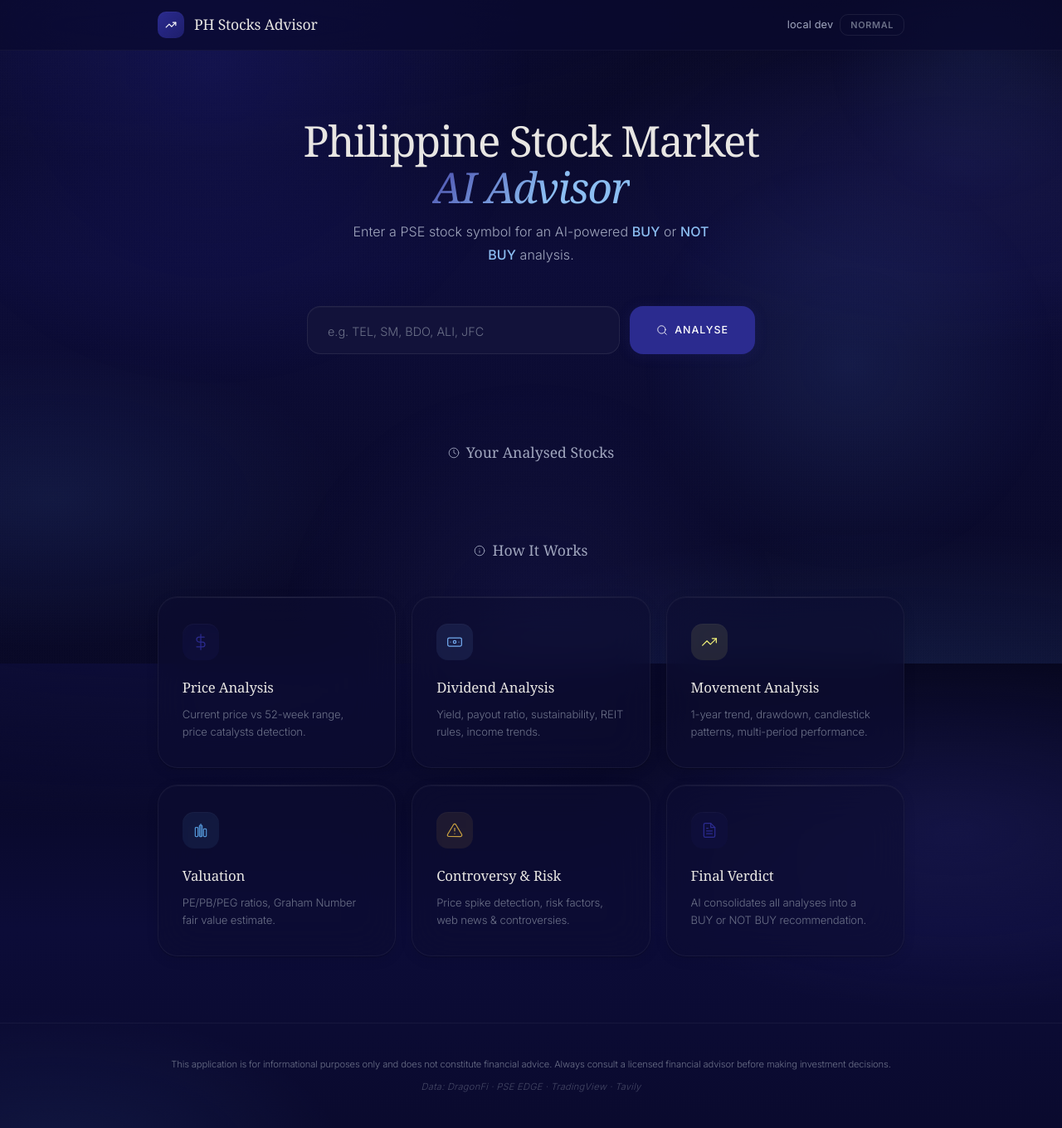
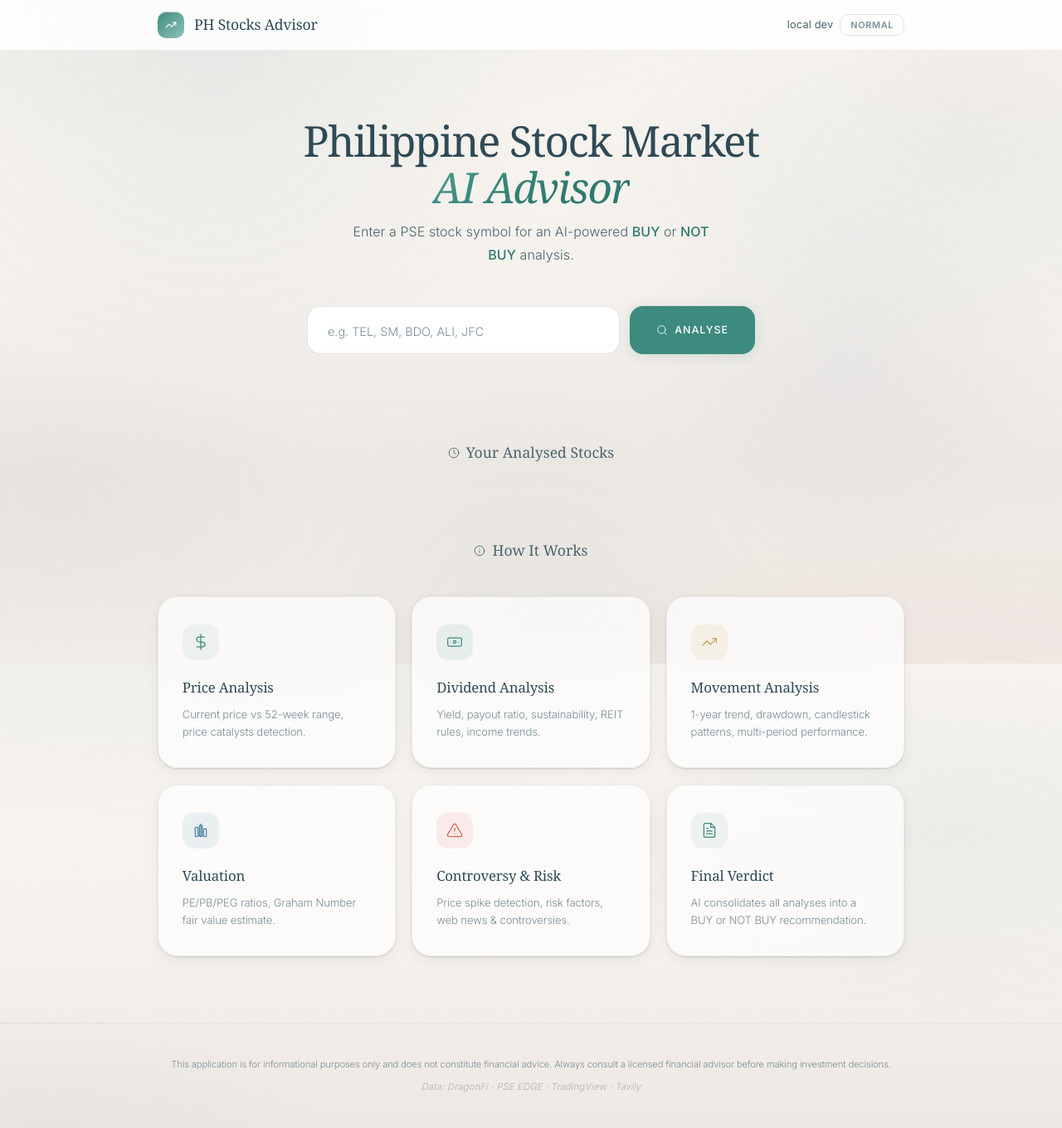
Before and after one commit to phdwight/agentic-ph-stocks-advisor, a Flask app: page / in a window 1280 px wide. Shown: the whole page at 83% size. Run offline with Flask 3, Linux system fonts and the light colour scheme; data that the repository does not hold is empty; some web fonts are replaced.

Commit message:
Update theme color and icon styles across templates for improved aesthetics
- Changed theme color in base.html from #0a0a2e to #F5F1ED.
- Updated SVG stroke colors for various feature icons in index.html to enhance visual consistency.
- Adjusted section icons in report.html to match the new color scheme, ensuring a cohesive design throughout the application.

```diff
--- a/ph_stocks_advisor/export/html.py
+++ b/ph_stocks_advisor/export/html.py
@@ -25,9 +25,9 @@ from ph_stocks_advisor.infra.repository import ReportRecord
 
 _CSS = """\
 @import url('https://fonts.googleapis.com/css2?family=Inter:wght@400;500;600;700;800&display=swap');
-:root{--bg:#080828;--card:rgba(16,14,62,0.80);--text:#f0f1f5;--text-sec:#a0a6be;
-  --text-muted:#6b7088;--accent:#2B2B8F;--emerald:#72AAEE;--crimson:#C8A040;
-  --border:rgba(255,255,255,0.10);--radius:12px}
+:root{--bg:#F5F1ED;--card:rgba(255,255,255,0.70);--text:#2E4A56;--text-sec:#4A6470;
+  --text-muted:#7A8E98;--accent:#3D8A7E;--emerald:#3D8A7E;--crimson:#D85E52;
+  --border:rgba(46,74,86,0.08);--radius:12px}
 *{margin:0;padding:0;box-sizing:border-box}
 body{font-family:'Inter',-apple-system,BlinkMacSystemFont,sans-serif;background:var(--bg);
   color:var(--text);line-height:1.65;letter-spacing:-0.01em;padding:2rem;
--- a/ph_stocks_advisor/web/static/style.css
+++ b/ph_stocks_advisor/web/static/style.css
@@ -7,47 +7,59 @@
 /* Instrument Serif for editorial headers, Inter for body text */
 
 :root {
-  /* -- Deep Navy Palette (30 / 25 / 20 / 25) -- */
-  --bg:             #0a0a2e;
-  --bg-secondary:   #0e0e34;
-  --bg-elevated:    #12123a;
-  --bg-surface:     #161640;
-
-  --card:           rgba(14, 14, 50, 0.55);
-  --card-solid:     #10103a;
-  --card-border:    rgba(255, 255, 255, 0.05);
-  --card-hover:     rgba(255, 255, 255, 0.04);
-  --card-glow:      rgba(255, 255, 255, 0.02);
-
-  --text:           #e8e6e3;
-  --text-secondary: #a0a6be;
-  --text-muted:     #6b7088;
-
-  /* -- Four-Band Accents (Royal Blue · Sky Blue · Pale Yellow) -- */
-  --accent:         #2B2B8F;
-  --accent-light:   #4545A8;
-  --accent-glow:    rgba(43, 43, 143, 0.15);
-  --accent-subtle:  rgba(43, 43, 143, 0.08);
-
-  --emerald:        #72AAEE;
-  --emerald-bg:     rgba(114, 170, 238, 0.10);
-  --emerald-muted:  rgba(114, 170, 238, 0.60);
-  --emerald-text:   #8CBEF2;
-
-  --crimson:        #C8A040;
-  --crimson-bg:     rgba(200, 160, 64, 0.10);
-  --crimson-muted:  rgba(200, 160, 64, 0.60);
-  --crimson-text:   #D8B860;
-
-  --amber:          #F0F078;
-  --amber-bg:       rgba(240, 240, 120, 0.10);
-  --amber-text:     #F0F090;
-
-  --blue:           #5090D0;
-  --blue-bg:        rgba(80, 144, 208, 0.10);
-
-  --border:         rgba(255, 255, 255, 0.05);
-  --border-strong:  rgba(255, 255, 255, 0.08);
+  /* ================================================================
+     COLOR THEME — edit only this block to re-skin the entire app.
+     Palette: Cream · Teal · Slate · Coral
+     ================================================================ */
+
+  /* -- Base backgrounds (lightest → darker surface) -- */
+  --bg:             #F5F1ED;
+  --bg-secondary:   #EDE8E3;
+  --bg-elevated:    #FFFFFF;
+  --bg-surface:     #E8E3DD;
+
+  /* -- Cards & glass panels -- */
+  --card:           rgba(255, 255, 255, 0.70);
+  --card-solid:     #FFFFFF;
+  --card-border:    rgba(46, 74, 86, 0.08);
+  --card-hover:     rgba(46, 74, 86, 0.04);
+  --card-glow:      rgba(46, 74, 86, 0.02);
+
+  /* -- Text -- */
+  --text:           #2E4A56;
+  --text-secondary: #4A6470;
+  --text-muted:     #7A8E98;
+
+  /* -- Accent (Teal) -- */
+  --accent:         #3D8A7E;
+  --accent-light:   #4A9B8E;
+  --accent-glow:    rgba(61, 138, 126, 0.15);
+  --accent-subtle:  rgba(61, 138, 126, 0.08);
+
+  /* -- "Buy" / positive (Teal) -- */
+  --emerald:        #3D8A7E;
+  --emerald-bg:     rgba(61, 138, 126, 0.10);
+  --emerald-muted:  rgba(61, 138, 126, 0.50);
+  --emerald-text:   #2E7A6E;
+
+  /* -- "Not Buy" / negative (Coral) -- */
+  --crimson:        #D85E52;
+  --crimson-bg:     rgba(216, 94, 82, 0.10);
+  --crimson-muted:  rgba(216, 94, 82, 0.50);
+  --crimson-text:   #C04A3E;
+
+  /* -- Warning / amber (Cream-Gold) -- */
+  --amber:          #C4A050;
+  --amber-bg:       rgba(196, 160, 80, 0.10);
+  --amber-text:     #A08030;
+
+  /* -- Info / blue (lighter Slate) -- */
+  --blue:           #4A80A0;
+  --blue-bg:        rgba(74, 128, 160, 0.10);
+
+  /* -- Borders -- */
+  --border:         rgba(46, 74, 86, 0.08);
+  --border-strong:  rgba(46, 74, 86, 0.14);
 
   /* -- Squircle Radii -- */
   --radius:         16px;
@@ -56,17 +68,17 @@
   --radius-pill:    999px;
 
   /* -- Shadows & Depth -- */
-  --shadow:         0 1px 2px rgba(0, 0, 0, 0.2),
-                    0 4px 16px rgba(0, 0, 0, 0.08);
-  --shadow-lg:      0 8px 40px rgba(0, 0, 0, 0.2),
-                    0 2px 8px rgba(0, 0, 0, 0.1);
-  --shadow-inner:   inset 0 1px 0 rgba(255, 255, 255, 0.03);
-  --shadow-glow:    0 0 60px rgba(43, 43, 143, 0.08);
+  --shadow:         0 1px 2px rgba(0, 0, 0, 0.15),
+                    0 4px 16px rgba(0, 0, 0, 0.06);
+  --shadow-lg:      0 8px 40px rgba(0, 0, 0, 0.18),
+                    0 2px 8px rgba(0, 0, 0, 0.08);
+  --shadow-inner:   inset 0 1px 0 rgba(255, 255, 255, 0.60);
+  --shadow-glow:    0 0 60px rgba(61, 138, 126, 0.08);
 
   /* -- Glass Effect -- */
   --glass-blur:     24px;
-  --glass-bg:       rgba(12, 12, 40, 0.55);
-  --glass-border:   rgba(255, 255, 255, 0.05);
+  --glass-bg:       rgba(255, 255, 255, 0.70);
+  --glass-border:   rgba(46, 74, 86, 0.08);
 
   /* -- Typography -- */
   --font-serif:     'Instrument Serif', 'Georgia', 'Times New Roman', serif;
@@ -98,13 +110,13 @@ html {
 
 body {
   font-family: var(--font-sans);
-  background-color: #0a0a2e;
+  background-color: var(--bg);
   background-image:
-    radial-gradient(ellipse 130% 70% at 15% -15%, rgba(30, 30, 120, 0.45) 0%, transparent 55%),
-    radial-gradient(ellipse 100% 60% at 85% 110%, rgba(70, 120, 200, 0.20) 0%, transparent 50%),
-    radial-gradient(ellipse 70% 55% at 90% 25%, rgba(43, 43, 120, 0.30) 0%, transparent 50%),
-    radial-gradient(ellipse 55% 45% at 5% 75%, rgba(60, 100, 180, 0.15) 0%, transparent 50%),
-    linear-gradient(180deg, #06061e 0%, #0c0c38 40%, #0a0a2e 70%, #080826 100%);
+    radial-gradient(ellipse 130% 70% at 15% -15%, rgba(61, 138, 126, 0.08) 0%, transparent 55%),
+    radial-gradient(ellipse 100% 60% at 85% 110%, rgba(216, 94, 82, 0.05) 0%, transparent 50%),
+    radial-gradient(ellipse 70% 55% at 90% 25%, rgba(61, 138, 126, 0.06) 0%, transparent 50%),
+    radial-gradient(ellipse 55% 45% at 5% 75%, rgba(74, 128, 160, 0.05) 0%, transparent 50%),
+    linear-gradient(180deg, #F8F4F0 0%, var(--bg) 40%, var(--bg-secondary) 70%, #F0EBE6 100%);
   background-attachment: fixed;
   color: var(--text);
   line-height: 1.7;
@@ -120,12 +132,12 @@ body::before {
   position: fixed;
   inset: 0;
   background:
-    radial-gradient(circle 700px at 20% 10%, rgba(40, 40, 160, 0.25) 0%, transparent 55%),
-    radial-gradient(circle 500px at 80% 55%, rgba(90, 140, 220, 0.12) 0%, transparent 50%),
-    radial-gradient(circle 600px at 50% 95%, rgba(50, 50, 140, 0.18) 0%, transparent 50%),
-    radial-gradient(circle 400px at 92% 8%, rgba(70, 110, 190, 0.10) 0%, transparent 45%);
+    radial-gradient(circle 700px at 20% 10%, rgba(61, 138, 126, 0.06) 0%, transparent 55%),
+    radial-gradient(circle 500px at 80% 55%, rgba(74, 128, 160, 0.05) 0%, transparent 50%),
+    radial-gradient(circle 600px at 50% 95%, rgba(61, 138, 126, 0.04) 0%, transparent 50%),
+    radial-gradient(circle 400px at 92% 8%, rgba(216, 94, 82, 0.03) 0%, transparent 45%);
   pointer-events: none;
-  z-index: 0;
+  z-index: -1;
 }
 
 /* Noise grain texture overlay */
@@ -133,12 +145,11 @@ body::after {
   content: '';
   position: fixed;
   inset: 0;
-  opacity: 0.12;
+  opacity: 0.04;
   pointer-events: none;
-  z-index: 0;
-  mix-blend-mode: screen;
+  z-index: -1;
   background-image:
-    repeating-conic-gradient(rgba(255,255,255,0.04) 0% 25%, transparent 0% 50%);
+    repeating-conic-gradient(rgba(0,0,0,0.03) 0% 25%, transparent 0% 50%);
   background-size: 3px 3px;
 }
 
@@ -148,7 +159,6 @@ body::after {
   padding: 0 2.5rem;
   width: 100%;
   position: relative;
-  z-index: 1;
 }
 
 a {
@@ -164,10 +174,10 @@ a:hover {
 /* ---------- Navbar ---------- */
 
 .navbar {
-  background: rgba(10, 10, 46, 0.75);
-  backdrop-filter: blur(30px) saturate(1.2);
-  -webkit-backdrop-filter: blur(30px) saturate(1.2);
-  border-bottom: 1px solid rgba(255, 255, 255, 0.04);
+  background: rgba(255, 255, 255, 0.85);
+  backdrop-filter: blur(48px) saturate(1.3);
+  -webkit-backdrop-filter: blur(48px) saturate(1.3);
+  border-bottom: 1px solid var(--border);
   padding: 0;
   position: sticky;
   top: 0;
@@ -195,7 +205,7 @@ a:hover {
   justify-content: center;
   width: 32px;
   height: 32px;
-  background: linear-gradient(135deg, var(--accent) 0%, rgba(43, 43, 143, 0.6) 100%);
+  background: linear-gradient(135deg, var(--accent) 0%, rgba(74, 155, 142, 0.6) 100%);
   border-radius: 10px;
   color: #fff;
   box-shadow: var(--shadow-inner);
@@ -388,7 +398,7 @@ a:hover {
 .input-group button {
   background: var(--accent);
   color: #fff;
-  box-shadow: 0 2px 16px rgba(43, 43, 143, 0.2);
+  box-shadow: 0 2px 16px rgba(74, 155, 142, 0.2);
   text-transform: uppercase;
   font-size: 0.78rem;
   letter-spacing: 0.08em;
@@ -989,11 +999,11 @@ a:hover {
   left: 0;
   right: 0;
   height: 1px;
-  background: linear-gradient(90deg, transparent 0%, rgba(255, 255, 255, 0.08) 50%, transparent 100%);
+  background: linear-gradient(90deg, transparent 0%, rgba(46, 74, 86, 0.06) 50%, transparent 100%);
 }
 
 .feature-card:hover {
-  border-color: rgba(255, 255, 255, 0.1);
+  border-color: rgba(46, 74, 86, 0.12);
   transform: translateY(-3px);
   box-shadow: var(--shadow-lg), var(--shadow-inner);
 }
@@ -1009,12 +1019,12 @@ a:hover {
   box-shadow: var(--shadow-inner);
 }
 
-.feature-icon-price     { background: rgba(43, 43, 143, 0.10); }
-.feature-icon-dividend  { background: rgba(114, 170, 238, 0.10); }
-.feature-icon-movement  { background: rgba(240, 240, 120, 0.10); }
-.feature-icon-valuation { background: rgba(80, 144, 208, 0.10); }
-.feature-icon-risk      { background: rgba(200, 160, 64, 0.10); }
-.feature-icon-verdict   { background: rgba(43, 43, 143, 0.08); }
+.feature-icon-price     { background: var(--accent-subtle); }
+.feature-icon-dividend  { background: var(--emerald-bg); }
+.feature-icon-movement  { background: var(--amber-bg); }
+.feature-icon-valuation { background: var(--blue-bg); }
+.feature-icon-risk      { background: var(--crimson-bg); }
+.feature-icon-verdict   { background: var(--accent-subtle); }
 
 .feature-card h3 {
   font-family: var(--font-serif);
@@ -1627,18 +1642,18 @@ a:hover {
 }
 
 ::-webkit-scrollbar-thumb {
-  background: rgba(255, 255, 255, 0.06);
+  background: rgba(46, 74, 86, 0.08);
   border-radius: 3px;
 }
 
 ::-webkit-scrollbar-thumb:hover {
-  background: rgba(255, 255, 255, 0.12);
+  background: rgba(46, 74, 86, 0.16);
 }
 
 /* ---------- Selection ---------- */
 
 ::selection {
-  background: rgba(43, 43, 143, 0.25);
+  background: rgba(61, 138, 126, 0.15);
   color: var(--text);
 }
 
--- a/ph_stocks_advisor/web/templates/base.html
+++ b/ph_stocks_advisor/web/templates/base.html
@@ -3,7 +3,7 @@
 <head>
   <meta charset="utf-8">
   <meta name="viewport" content="width=device-width, initial-scale=1">
-  <meta name="theme-color" content="#0a0a2e">
+  <meta name="theme-color" content="#F5F1ED">
   <meta name="csrf-token" content="{{ csrf_token() }}">
   <title>{% block title %}PH Stocks Advisor{% endblock %}</title>
   <link rel="preconnect" href="https://fonts.googleapis.com">
--- a/ph_stocks_advisor/web/templates/index.html
+++ b/ph_stocks_advisor/web/templates/index.html
@@ -76,42 +76,42 @@
   <div class="feature-grid">
     <div class="feature-card">
       <div class="feature-icon feature-icon-price">
-        <svg width="20" height="20" viewBox="0 0 24 24" fill="none" stroke="#2B2B8F" stroke-width="1.5" stroke-linecap="round" stroke-linejoin="round"><line x1="12" y1="1" x2="12" y2="23"/><path d="M17 5H9.5a3.5 3.5 0 0 0 0 7h5a3.5 3.5 0 0 1 0 7H6"/></svg>
+        <svg width="20" height="20" viewBox="0 0 24 24" fill="none" stroke="#3D8A7E" stroke-width="1.5" stroke-linecap="round" stroke-linejoin="round"><line x1="12" y1="1" x2="12" y2="23"/><path d="M17 5H9.5a3.5 3.5 0 0 0 0 7h5a3.5 3.5 0 0 1 0 7H6"/></svg>
       </div>
       <h3>Price Analysis</h3>
       <p>Current price vs 52-week range, price catalysts detection.</p>
     </div>
     <div class="feature-card">
       <div class="feature-icon feature-icon-dividend">
-        <svg width="20" height="20" viewBox="0 0 24 24" fill="none" stroke="#72AAEE" stroke-width="1.5" stroke-linecap="round" stroke-linejoin="round"><rect x="2" y="6" width="20" height="12" rx="2"/><circle cx="12" cy="12" r="2"/><path d="M6 12h.01M18 12h.01"/></svg>
+        <svg width="20" height="20" viewBox="0 0 24 24" fill="none" stroke="#3D8A7E" stroke-width="1.5" stroke-linecap="round" stroke-linejoin="round"><rect x="2" y="6" width="20" height="12" rx="2"/><circle cx="12" cy="12" r="2"/><path d="M6 12h.01M18 12h.01"/></svg>
       </div>
       <h3>Dividend Analysis</h3>
       <p>Yield, payout ratio, sustainability, REIT rules, income trends.</p>
     </div>
     <div class="feature-card">
       <div class="feature-icon feature-icon-movement">
-        <svg width="20" height="20" viewBox="0 0 24 24" fill="none" stroke="#F0F078" stroke-width="1.5" stroke-linecap="round" stroke-linejoin="round"><polyline points="22 7 13.5 15.5 8.5 10.5 2 17"/><polyline points="16 7 22 7 22 13"/></svg>
+        <svg width="20" height="20" viewBox="0 0 24 24" fill="none" stroke="#C4A050" stroke-width="1.5" stroke-linecap="round" stroke-linejoin="round"><polyline points="22 7 13.5 15.5 8.5 10.5 2 17"/><polyline points="16 7 22 7 22 13"/></svg>
       </div>
       <h3>Movement Analysis</h3>
       <p>1-year trend, drawdown, candlestick patterns, multi-period performance.</p>
     </div>
     <div class="feature-card">
       <div class="feature-icon feature-icon-valuation">
-        <svg width="20" height="20" viewBox="0 0 24 24" fill="none" stroke="#5090D0" stroke-width="1.5" stroke-linecap="round" stroke-linejoin="round"><path d="M12 3v18"/><rect x="4" y="8" width="4" height="13" rx="1"/><rect x="10" y="5" width="4" height="16" rx="1"/><rect x="16" y="10" width="4" height="11" rx="1"/></svg>
+        <svg width="20" height="20" viewBox="0 0 24 24" fill="none" stroke="#4A80A0" stroke-width="1.5" stroke-linecap="round" stroke-linejoin="round"><path d="M12 3v18"/><rect x="4" y="8" width="4" height="13" rx="1"/><rect x="10" y="5" width="4" height="16" rx="1"/><rect x="16" y="10" width="4" height="11" rx="1"/></svg>
       </div>
       <h3>Valuation</h3>
       <p>PE/PB/PEG ratios, Graham Number fair value estimate.</p>
     </div>
     <div class="feature-card">
       <div class="feature-icon feature-icon-risk">
-        <svg width="20" height="20" viewBox="0 0 24 24" fill="none" stroke="#C8A040" stroke-width="1.5" stroke-linecap="round" stroke-linejoin="round"><path d="M10.29 3.86L1.82 18a2 2 0 0 0 1.71 3h16.94a2 2 0 0 0 1.71-3L13.71 3.86a2 2 0 0 0-3.42 0z"/><line x1="12" y1="9" x2="12" y2="13"/><line x1="12" y1="17" x2="12.01" y2="17"/></svg>
+        <svg width="20" height="20" viewBox="0 0 24 24" fill="none" stroke="#D85E52" stroke-width="1.5" stroke-linecap="round" stroke-linejoin="round"><path d="M10.29 3.86L1.82 18a2 2 0 0 0 1.71 3h16.94a2 2 0 0 0 1.71-3L13.71 3.86a2 2 0 0 0-3.42 0z"/><line x1="12" y1="9" x2="12" y2="13"/><line x1="12" y1="17" x2="12.01" y2="17"/></svg>
       </div>
       <h3>Controversy &amp; Risk</h3>
       <p>Price spike detection, risk factors, web news &amp; controversies.</p>
     </div>
     <div class="feature-card">
       <div class="feature-icon feature-icon-verdict">
-        <svg width="20" height="20" viewBox="0 0 24 24" fill="none" stroke="#2B2B8F" stroke-width="1.5" stroke-linecap="round" stroke-linejoin="round"><path d="M14 2H6a2 2 0 0 0-2 2v16a2 2 0 0 0 2 2h12a2 2 0 0 0 2-2V8z"/><polyline points="14 2 14 8 20 8"/><line x1="16" y1="13" x2="8" y2="13"/><line x1="16" y1="17" x2="8" y2="17"/><polyline points="10 9 9 9 8 9"/></svg>
+        <svg width="20" height="20" viewBox="0 0 24 24" fill="none" stroke="#3D8A7E" stroke-width="1.5" stroke-linecap="round" stroke-linejoin="round"><path d="M14 2H6a2 2 0 0 0-2 2v16a2 2 0 0 0 2 2h12a2 2 0 0 0 2-2V8z"/><polyline points="14 2 14 8 20 8"/><line x1="16" y1="13" x2="8" y2="13"/><line x1="16" y1="17" x2="8" y2="17"/><polyline points="10 9 9 9 8 9"/></svg>
       </div>
       <h3>Final Verdict</h3>
       <p>AI consolidates all analyses into a BUY or NOT BUY recommendation.</p>
```
Also changed, not shown: other parts of ph_stocks_advisor/web/static/style.css (+62 -57 lines), ph_stocks_advisor/web/static/report-viz.js (+14 -14 lines), ph_stocks_advisor/web/templates/report.html (+7 -7 lines), .github/workflows/develop-ci.yml, .github/workflows/main-ci-cd.yml.
